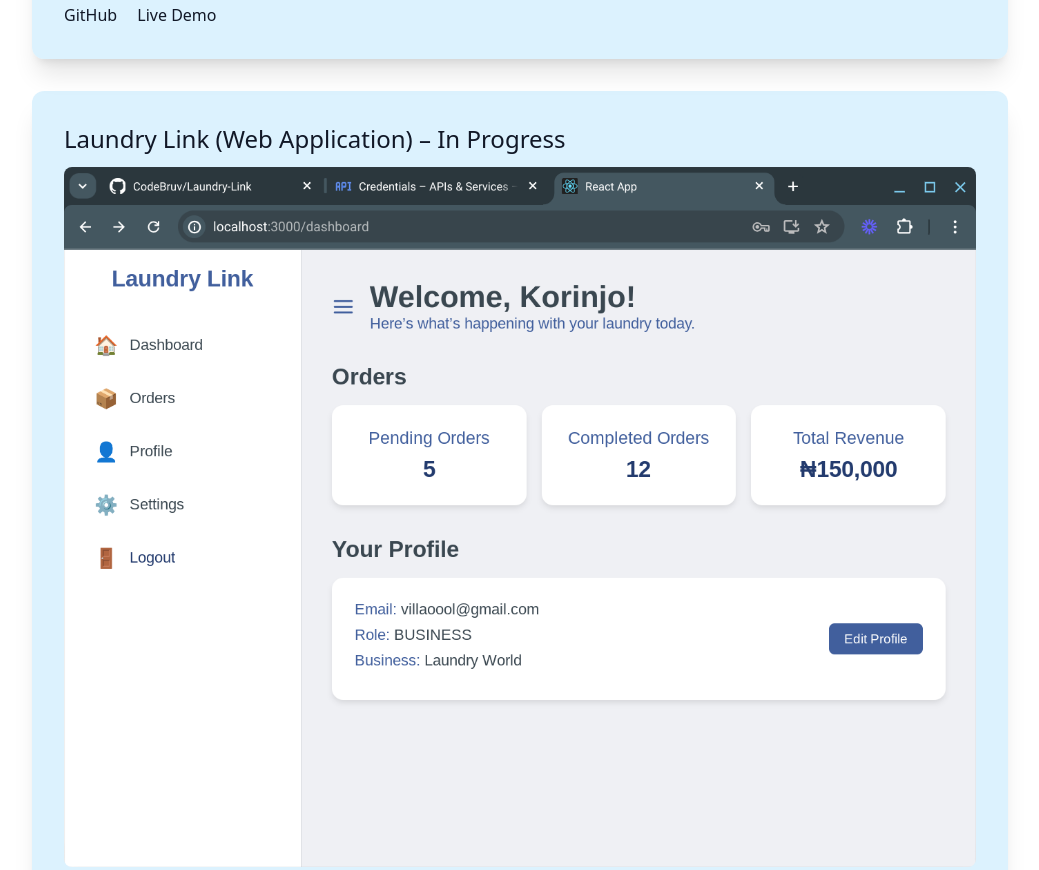
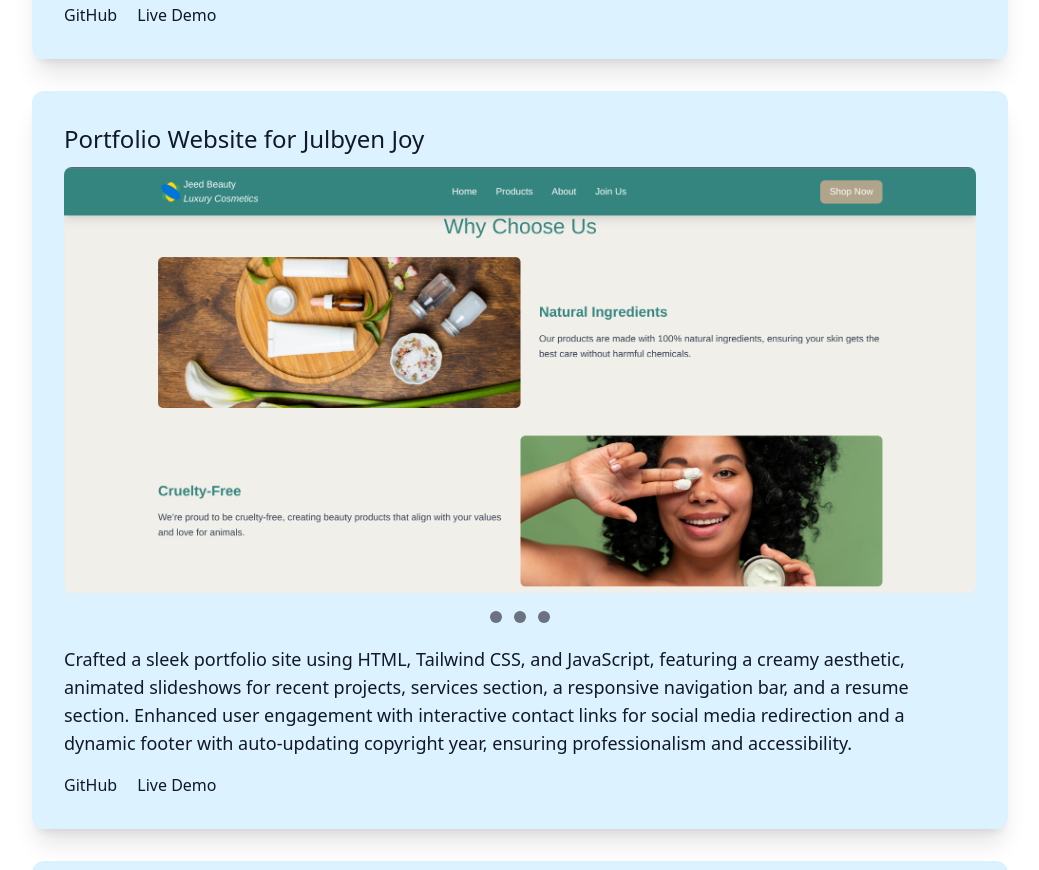
Before and after one commit to CodeBruv/portfolio-website, a website: page index.html in a window 1280 px wide. Shown: the part 3159-4029 px from the top of the page, without its empty margins (120-1159 px from the left). Drawn offline with nearby package versions, Linux system fonts and the light colour scheme.

Commit message:
Added a new project to portfolio

```diff
--- a/index.html
+++ b/index.html
@@ -150,6 +150,32 @@
           <a href="https://codbruv-landing-page.netlify.app/" target="_blank" class="text-gray-900 hover:text-gray-500">Live Demo</a>
         </div>
     </div>
+    <!-- Project 3: Portfolio Website -->
+    <div class="bg-sky-200 bg-opacity-50 p-6 sm:p-8 rounded-xl shadow-xl w-full sm:w-11/12 md:w-full">
+      <h3 class="text-2xl text-gray-900 mb-3">Portfolio Website for Julbyen Joy</h3>
+        <!-- Slideshow Container -->
+        <div class="relative">
+          <div class="slideshow overflow-auto rounded-lg">
+            <img src="images/landing1.png" class="w-full h-svw object-cover">
+            <img src="images/landing2.png" class="w-full h-svw object-cover hidden">
+            <img src="images/landing3.png" class="w-full h-svw object-cover hidden">
+          </div>
+          <!-- Navigation Dots -->
+          <div class="dots text-center mt-3">
+            <span class="dot w-3 h-3 bg-gray-500 rounded-full inline-block mx-1 cursor-pointer"></span>
+            <span class="dot w-3 h-3 bg-gray-500 rounded-full inline-block mx-1 cursor-pointer"></span>
+            <span class="dot w-3 h-3 bg-gray-500 rounded-full inline-block mx-1 cursor-pointer"></span>
+          </div>
+        </div>
+        <p class="text-gray-900 mt-4 text-lg">
+          Crafted a sleek portfolio site using HTML, Tailwind CSS, and JavaScript, featuring a creamy aesthetic, animated slideshows for recent projects, services section, a responsive navigation bar, and a resume section.
+          Enhanced user engagement with interactive contact links for social media redirection and a dynamic footer with auto-updating copyright year, ensuring professionalism and accessibility.
+        </p>
+        <div class="mt-4 space-x-4">
+          <a href="https://github.com/CodeBruv/julbyen-portfolio" target="_blank" class="text-gray-900 hover:text-gray-500">GitHub</a>
+          <a href="https://julbyen-portfolio.netlify.app/" target="_blank" class="text-gray-900 hover:text-gray-500">Live Demo</a>
+        </div>
+    </div>
     <!-- Project 4: Laundry Link -->
     <div class="bg-sky-200 bg-opacity-50 p-6 sm:p-8 rounded-xl shadow-xl w-full sm:w-11/12 md:w-full">
       <h3 class="text-2xl text-gray-900 mb-3">Laundry Link (Web Application) – In Progress</h3>
```
